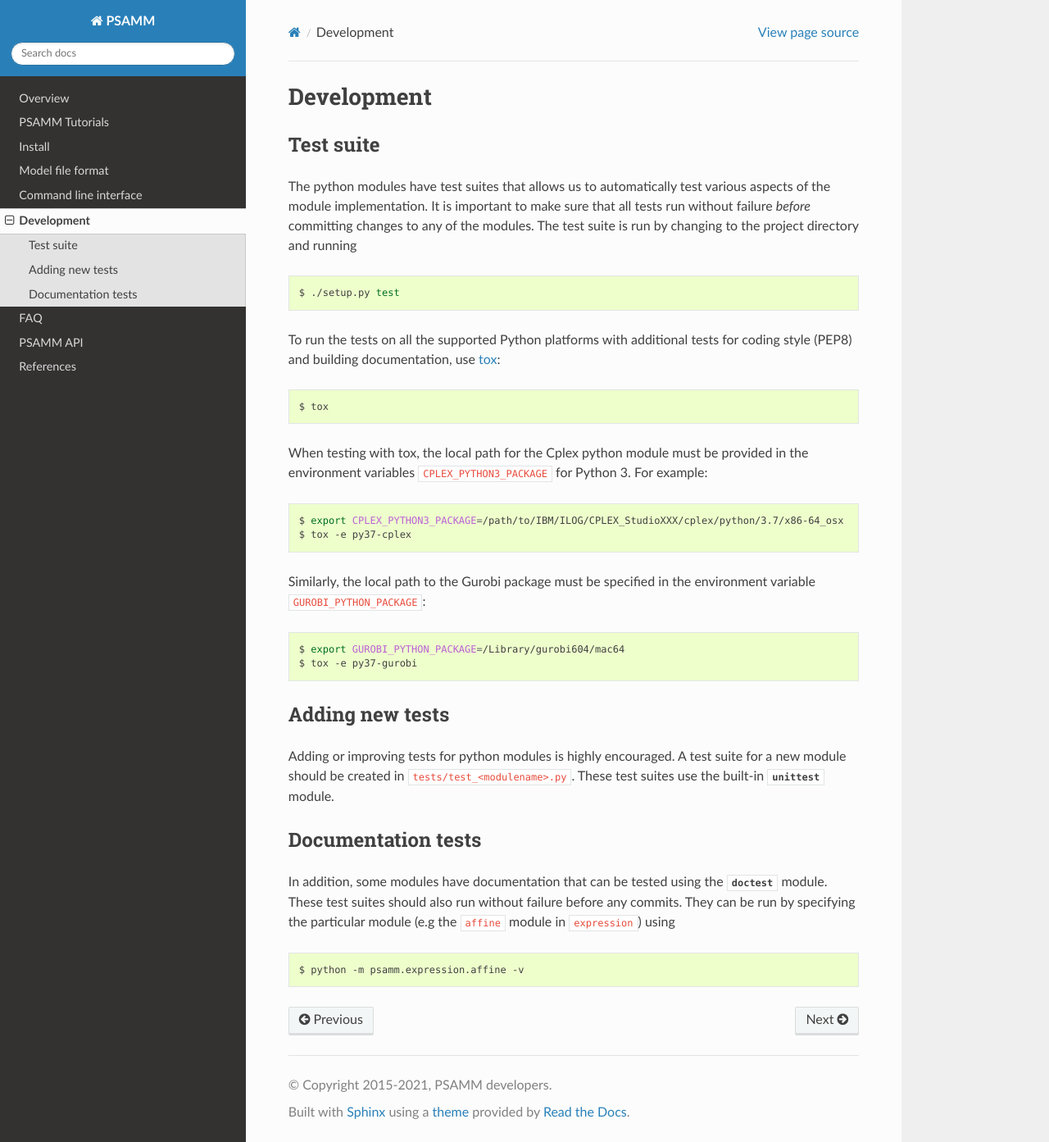
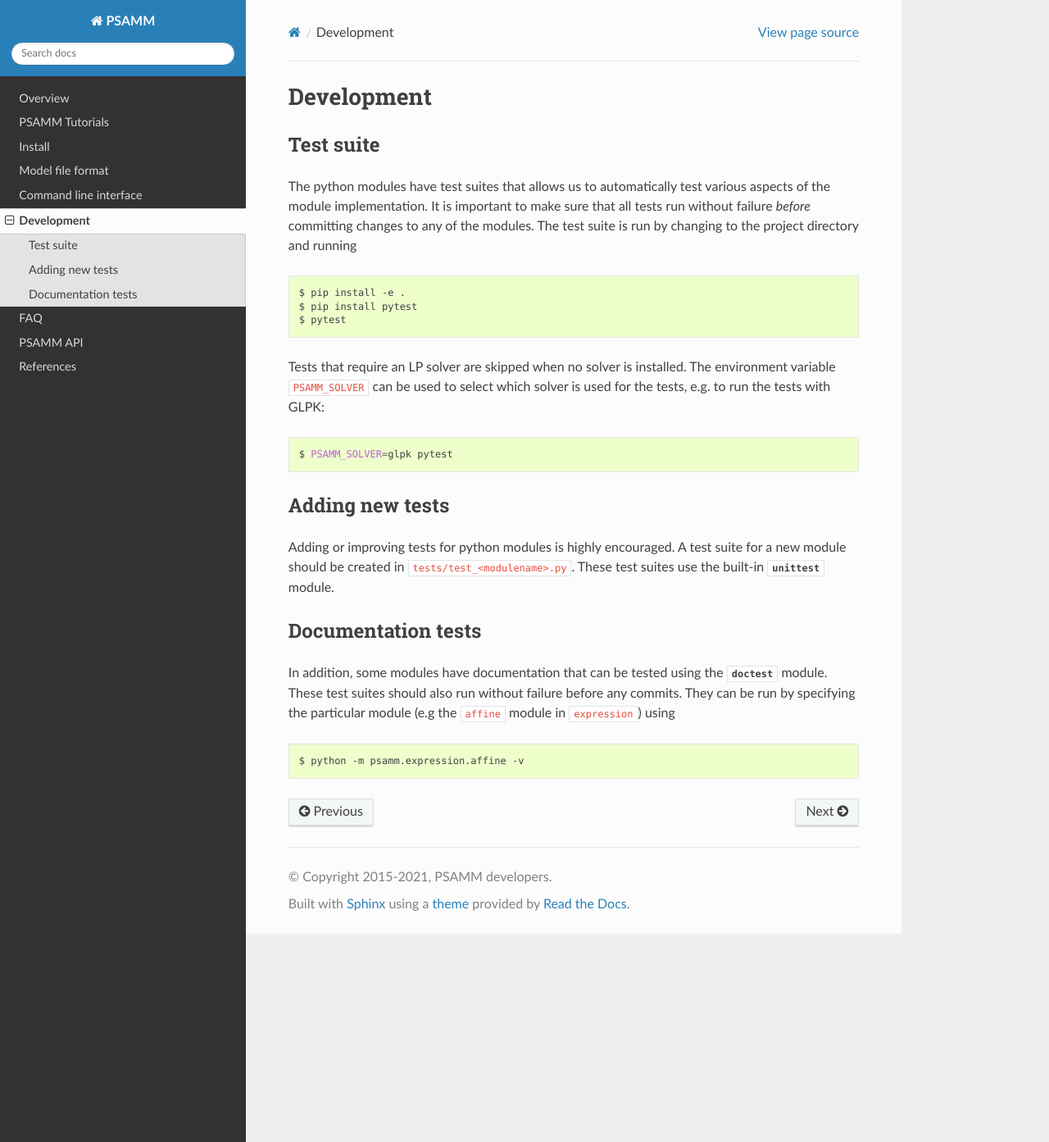
Before and after one commit to zhanglab/psamm, a Sphinx documentation site: the page built from docs/development.rst, in a window 1280 px wide and 1393 px high. Shown: the whole window at 82% size. Built offline with Sphinx 7.4.7 and the Read the Docs theme 3.1.0, drawn with Linux system fonts in a browser that asks for light colours.

Commit message:
update install and development docs for supported python versions, updated NEWS.md

```diff
--- a/docs/development.rst
+++ b/docs/development.rst
@@ -12,32 +12,17 @@ modules. The test suite is run by changing to the project directory and running
 
 .. code-block:: shell
 
-    $ ./setup.py test
+    $ pip install -e .
+    $ pip install pytest
+    $ pytest
 
-To run the tests on all the supported Python platforms with additional tests
-for coding style (PEP8) and building documentation, use tox_:
+Tests that require an LP solver are skipped when no solver is installed. The
+environment variable ``PSAMM_SOLVER`` can be used to select which solver is
+used for the tests, e.g. to run the tests with GLPK:
 
 .. code-block:: shell
 
-    $ tox
-
-When testing with tox, the local path for the Cplex python module must be
-provided in the environment variables ``CPLEX_PYTHON3_PACKAGE`` for Python 3.
-For example:
-
-.. code-block:: shell
-
-    $ export CPLEX_PYTHON3_PACKAGE=/path/to/IBM/ILOG/CPLEX_StudioXXX/cplex/python/3.7/x86-64_osx
-    $ tox -e py37-cplex
-
-
-Similarly, the local path to the Gurobi package must be specified in the
-environment variable ``GUROBI_PYTHON_PACKAGE``:
-
-.. code-block:: shell
-
-    $ export GUROBI_PYTHON_PACKAGE=/Library/gurobi604/mac64
-    $ tox -e py37-gurobi
+    $ PSAMM_SOLVER=glpk pytest
 
 Adding new tests
 ----------------
@@ -57,5 +42,3 @@ the ``affine`` module in ``expression``) using
 .. code-block:: shell
 
     $ python -m psamm.expression.affine -v
-
-.. _tox: https://testrun.org/tox/
```
Also changed, not shown: NEWS.md (+9 -0 lines), docs/install.rst (+8 -13 lines).
